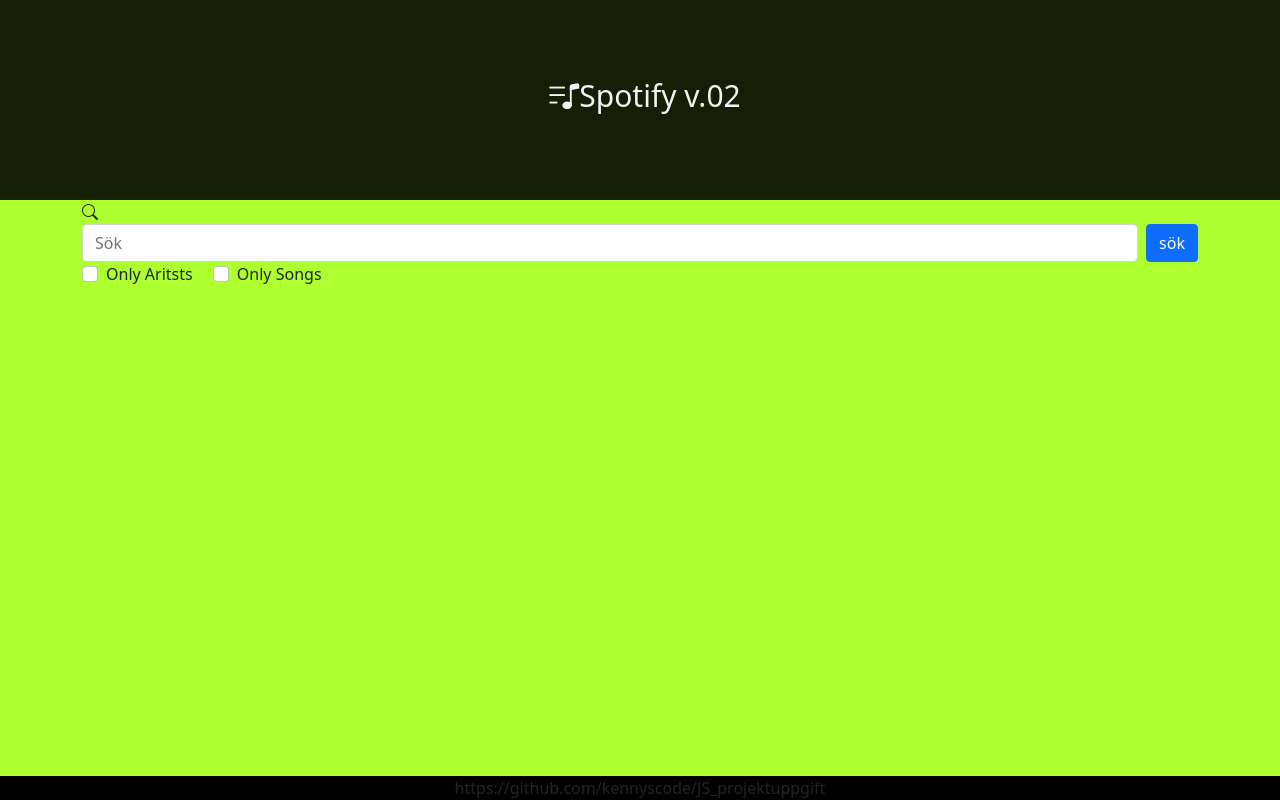
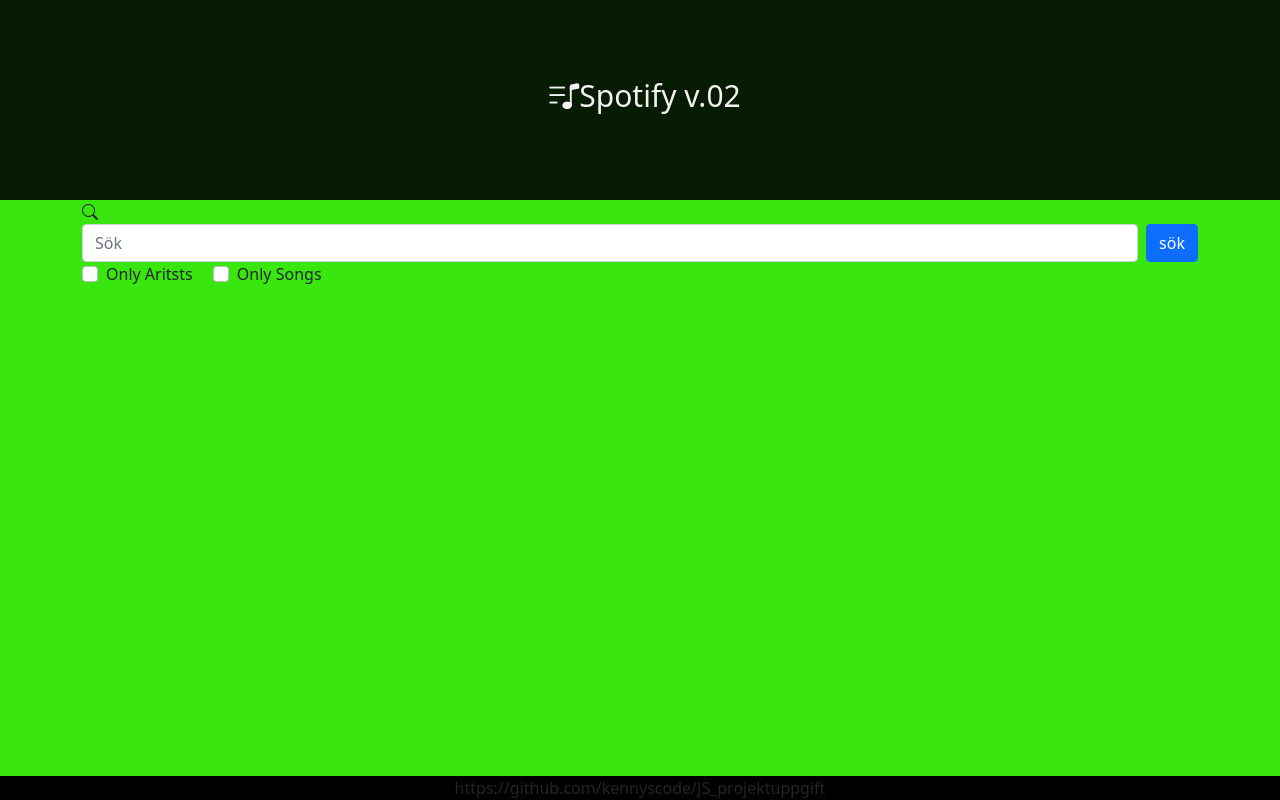
Before and after one commit to kennyscode/JS_projektuppgift, a plain HTML site: page index.html in a window 1280 px wide. Drawn offline with nearby package versions, Linux system fonts and the light colour scheme.

Commit message:
tog bort onödiga kommentarer samt ändring i css

```diff
--- a/style.css
+++ b/style.css
@@ -28,7 +28,7 @@ body{
 }
 
 body {
-    background-color: greenyellow;
+    background-color: rgb(58, 230, 16);
     background-attachment: fixed;
     background-size: cover;
     max-width: auto;
```
Also changed, not shown: index.html (+3 -3 lines).
